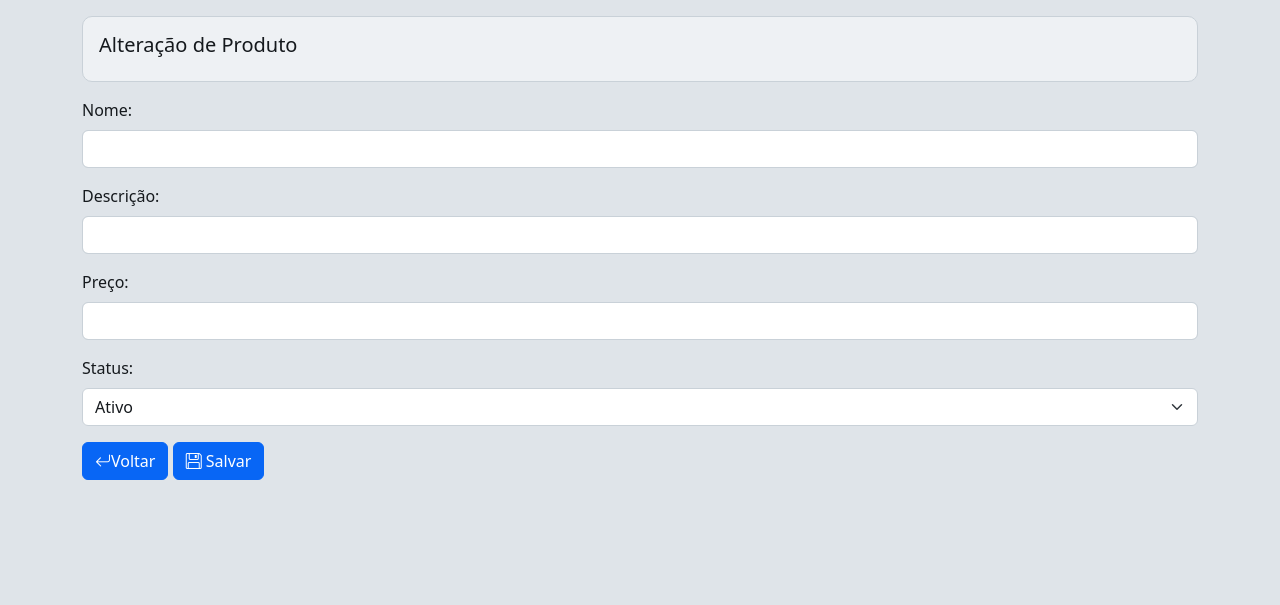
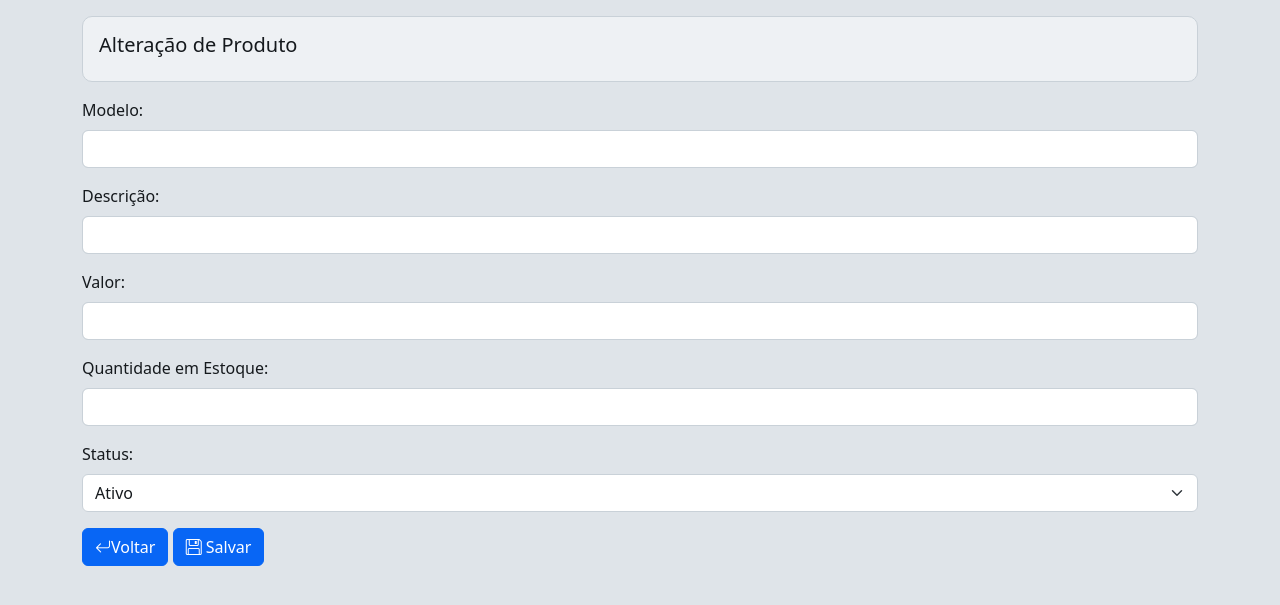
Before and after one commit to RyanDiassisChampan/TCC, a PHP site: page /Alterar-produto.php?Codigo=1 in a window 1280 px wide. Shown: the top 605 px of the page. Run offline with PHP 8.4, Linux system fonts and the light colour scheme; data that the repository does not hold is empty.

Commit message:
alterar produto funcionando

```diff
--- a/main/Admin/Produtos/Alterar-produto.php
+++ b/main/Admin/Produtos/Alterar-produto.php
@@ -6,19 +6,21 @@ $conexao = mysqli_connect('localhost', 'root', '', 'tcc');
 if (isset($_POST['salvar'])) {
 
     //2. Preparar os dados para inserir
-    $nome = $_POST['nome'];
+    $modelo = $_POST['modelo'];
     $descricao = $_POST['descricao'];
-    $preco = $_POST['preco'];
-    $statusproduto = $_POST['statusproduto'];
+    $valor = $_POST['valor'];
+    $qntdEstoque = $_POST['qntdEstoque'];
+    $status = $_POST['Status'];
 
 
     //3. Preparar a SQL para inserir
-    $sql = "update produto
-    set nome = '" . $_POST['nome'] . "',
-    descricao = '" . $_POST['descricao'] . "',
-    preco = '" . $_POST['preco'] . "',
-    statusproduto = '" . $_POST['statusproduto'] . "'
-        where id = " . $_GET['id'];
+    $sql = "update tbproduto
+        set Modelo = '$modelo',
+            Descricao = '$descricao',
+            Valor = '$valor',
+            Qntd_Estoque = '$qntdEstoque',
+            Status = '$status'
+        where Codigo = " . $_GET['Codigo'];
 
     //4. Executar a SQL
     mysqli_query($conexao, $sql);
@@ -28,7 +30,7 @@ if (isset($_POST['salvar'])) {
 }
 
 
-$sql = "select * from produto where id = " . $_GET['id'];
+$sql = "select * from tbproduto where Codigo = " . $_GET['Codigo'];
 $resultado = mysqli_query($conexao, $sql);
 $registro = mysqli_fetch_array($resultado);
 ?>
@@ -62,26 +64,30 @@ $registro = mysqli_fetch_array($resultado);
         </div>
         <form method="post">
             <div class="mb-3">
-                <label for="nome" class="form-label">Nome:</label>
-                <input name="nome" type="text" class="form-control" value="<?= $registro['nome'] ?>" id="nome">
+                <label for="modelo" class="form-label">Modelo:</label>
+                <input name="modelo" type="text" class="form-control" value="<?= $registro['Modelo'] ?>" id="modelo">
             </div>
             <div class="mb-3">
                 <label for="descricao" class="form-label">Descrição:</label>
-                <input name="descricao" type="text" class="form-control" value="<?= $registro['descricao'] ?>"
+                <input name="descricao" type="text" class="form-control" value="<?= $registro['Descricao'] ?>"
                     id="descricao">
             </div>
             <div class="mb-3">
-                <label for="preco" class="form-label">Preço:</label>
-                <input name="preco" type="text" class="form-control" value="<?= $registro['preco'] ?>" id="preco">
+                <label for="valor" class="form-label">Valor:</label>
+                <input name="valor" type="text" class="form-control" value="<?= $registro['Valor'] ?>" id="valor">
             </div>
             <div class="mb-3">
-                <label for="statusproduto" class="form-label">Status:</label>
-                <select class="form-select" name="statusproduto" id="statusproduto">
-                    <option value="Ativo" <?= ($registro['statusproduto'] == "Ativo") ? "selected" : "" ?>>Ativo</option>
-                    <option value="Inativo" <?= ($registro['statusproduto'] == "Inativo") ? "selected" : "" ?>>Inativo</option>
+                <label for="qntdEstoque" class="form-label">Quantidade em Estoque:</label>
+                <input name="qntdEstoque" type="text" class="form-control" value="<?= $registro['Qntd_Estoque'] ?>" id="qntdEstoque">
+            </div>
+            <div class="mb-3">
+                <label for="Status" class="form-label">Status:</label>
+                <select class="form-select" name="Status" id="Status">
+                    <option value="Ativo" <?= ($registro['Status'] == "Ativo") ? "selected" : "" ?>>Ativo</option>
+                    <option value="Inativo" <?= ($registro['Status'] == "Inativo") ? "selected" : "" ?>>Inativo</option>
                 </select>
             </div>
-            <a href="produto-listar.php" class="btn btn-primary">
+            <a href="Listar-produto.php" class="btn btn-primary">
                 <i class="bi bi-arrow-return-left"></i>Voltar</a>
             <button name="salvar" type="submit" class="btn btn-primary"><i class="bi bi-floppy"></i> Salvar</button>
             <br>
```
Also changed, not shown: includes/validacoes.js (+15 -0 lines), main/Admin/Produtos/Cadastrar-produto.php (+5 -5 lines), main/Admin/Produtos/Listar-produto.php (+17 -17 lines).
